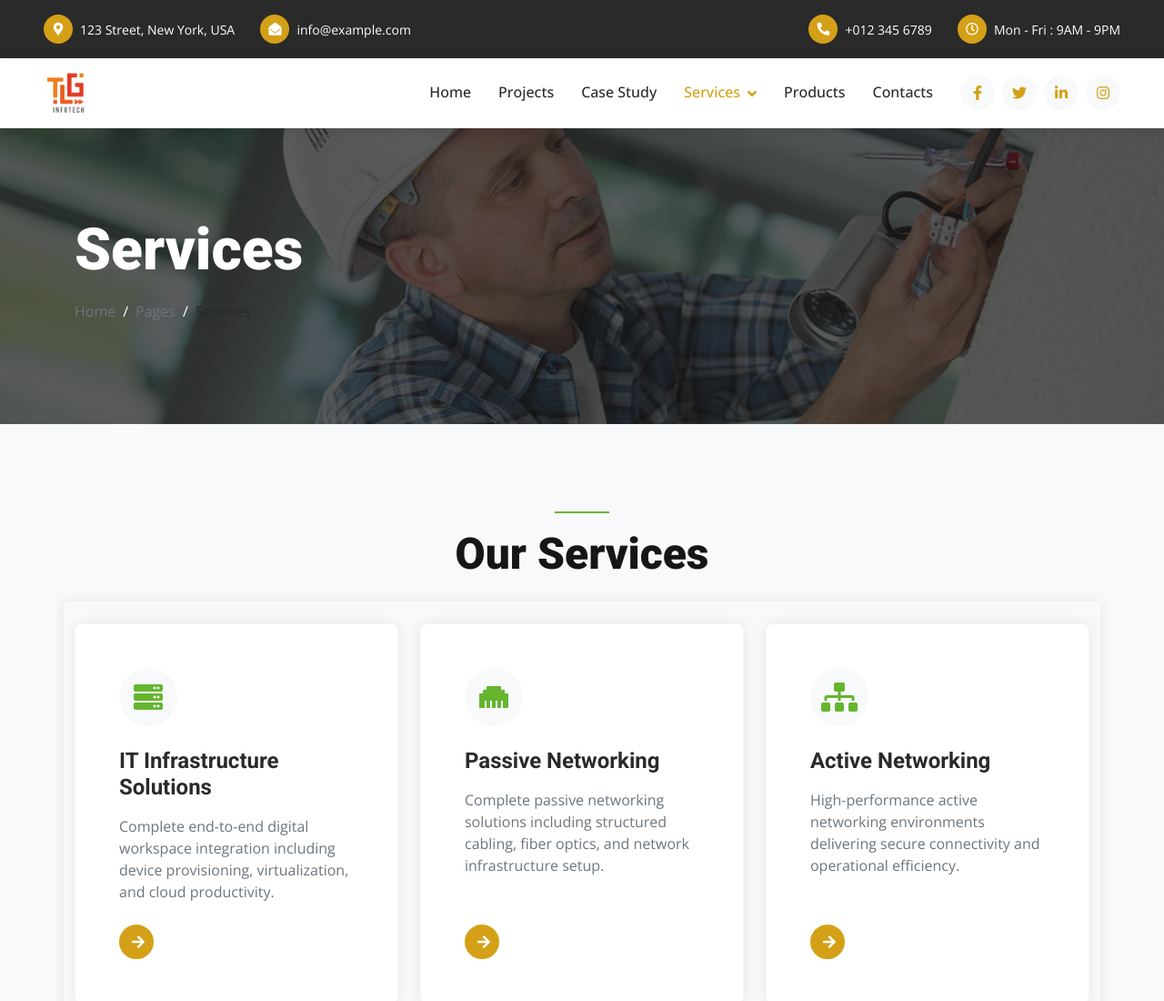
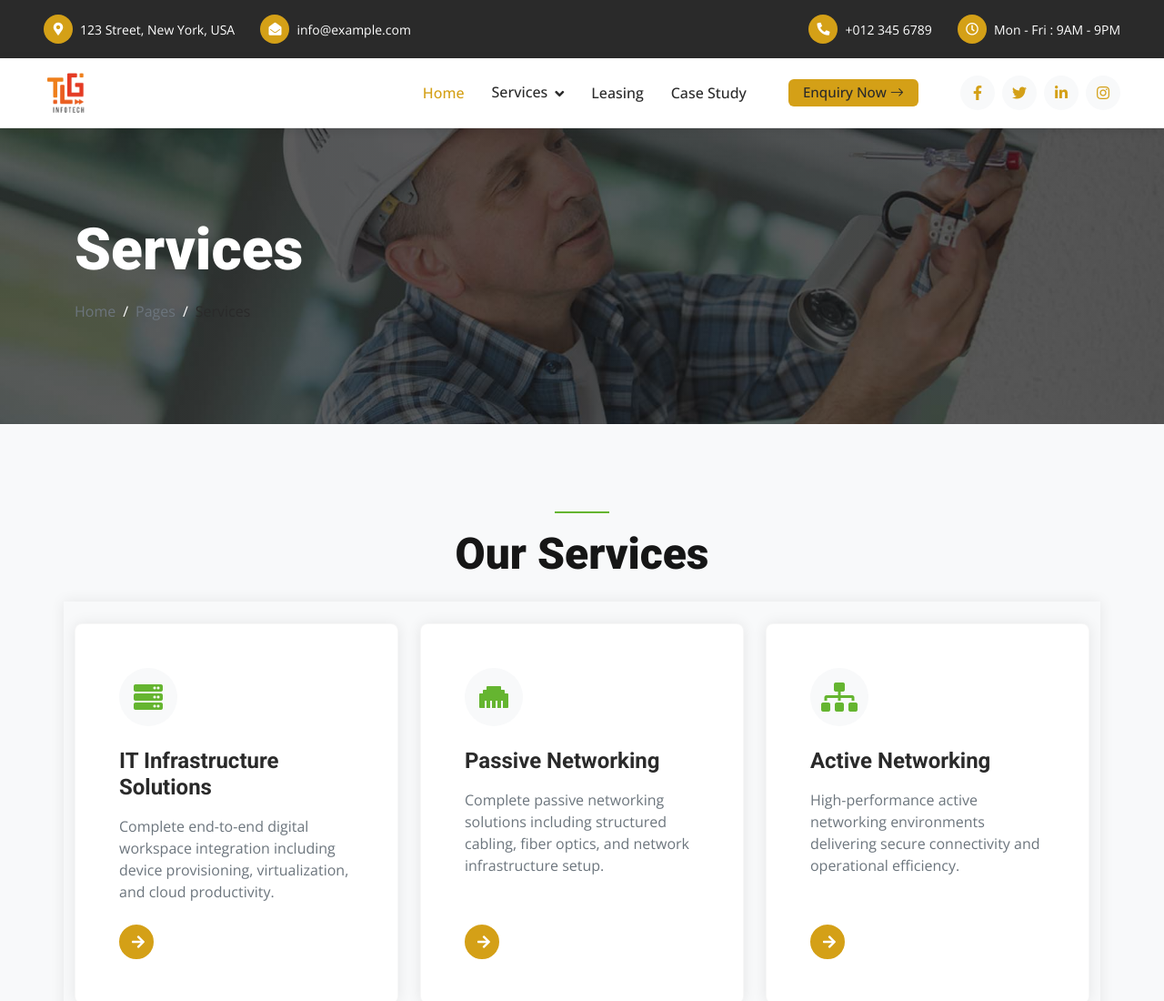
Before and after one commit to nithishdpnpjnthech-cmyk/tlg, a plain HTML site: page cctv-camera-website-template/service.html in a window 1280 px wide. Shown: the top 1100 px of the page at 91% size. Drawn offline with nearby package versions, Linux system fonts and the light colour scheme.

Commit message:
service nav-bar:

```diff
--- a/cctv-camera-website-template/service.html
+++ b/cctv-camera-website-template/service.html
@@ -82,6 +82,7 @@
 
 
     <!-- Navbar Start -->
+    <!-- Navbar Start -->
     <nav class="navbar navbar-expand-lg navbar-dark sticky-top p-0 px-4 px-lg-5">
         <a href="index.html" class="navbar-brand d-flex align-items-center">
             <img src="img/logo.png" alt="TLG INFOTECH" style="height: 50px; width: auto;">
@@ -90,16 +91,13 @@
             <span class="navbar-toggler-icon"></span>
         </button>
         <div class="collapse navbar-collapse" id="navbarCollapse">
-            <div class="navbar-nav ms-auto py-4 py-lg-0">
-                <a href="index.html" class="nav-item nav-link">Home</a>
-                <a href="project.html" class="nav-item nav-link">Projects</a>
-                <a href="about.html" class="nav-item nav-link">Case Study</a>
+            <div class="navbar-nav ms-auto py-0 d-flex align-items-center">
+                <a href="index.html" class="nav-item nav-link active">Home</a>
                 <div class="nav-item dropdown">
-                    <a href="#" class="nav-link dropdown-toggle active" data-bs-toggle="dropdown">Services</a>
+                    <a href="#" class="nav-link dropdown-toggle" data-bs-toggle="dropdown">Services</a>
                     <div class="dropdown-menu bg-light m-0">
                         <a href="service-it-infrastructure.html" class="dropdown-item">Integrated IT solutions</a>
-                        <a href="service-it-infrastructure.html" class="dropdown-item">Digital Event workspace
-                            solutions</a>
+                        <a href="service-it-infrastructure.html" class="dropdown-item">Digital Event workspace solutions</a>
                         <a href="service-passive-networking.html" class="dropdown-item">Passive Networking</a>
                         <a href="service-active-networking.html" class="dropdown-item">Active Networking</a>
                         <a href="service-surveillance.html" class="dropdown-item">Surveillance</a>
@@ -111,10 +109,12 @@
                         <a href="service-configuration.html" class="dropdown-item">Configuration & Rental Services</a>
                     </div>
                 </div>
-                <a href="feature.html" class="nav-item nav-link">Products</a>
-                <a href="contact.html" class="nav-item nav-link">Contacts</a>
+                <a href="leasing.html" class="nav-item nav-link">Leasing</a>
+                <a href="case-study.html" class="nav-item nav-link">Case Study</a>
+                <a href="contact.html" class="nav-item nav-link nav-contact bg-primary text-white px-5 ms-3 d-none d-lg-block">Enquiry Now <i class="bi bi-arrow-right"></i></a>
             </div>
-            <div class="h-100 d-lg-inline-flex align-items-center d-none">
+        </div>
+        <div class="h-100 d-lg-inline-flex align-items-center d-none ms-3">
             <a class="btn btn-square rounded-circle bg-light text-primary me-2" href=""><i
                     class="fab fa-facebook-f"></i></a>
             <a class="btn btn-square rounded-circle bg-light text-primary me-2" href=""><i
@@ -123,7 +123,6 @@
                     class="fab fa-linkedin-in"></i></a>
             <a class="btn btn-square rounded-circle bg-light text-primary me-0" href=""><i
                     class="fab fa-instagram"></i></a>
-            </div>
         </div>
     </nav>
     <!-- Navbar End -->
```
Lines whose indentation alone changed are shown as unchanged.
